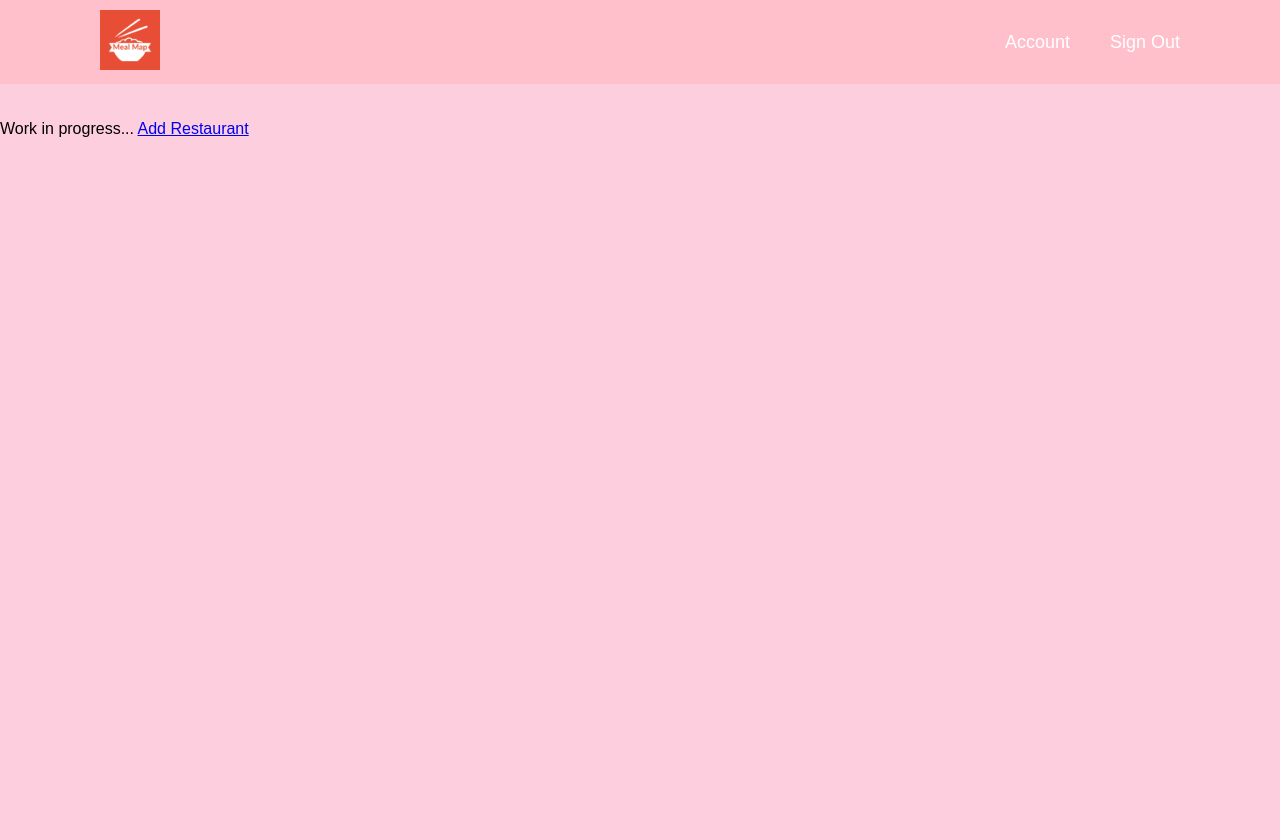
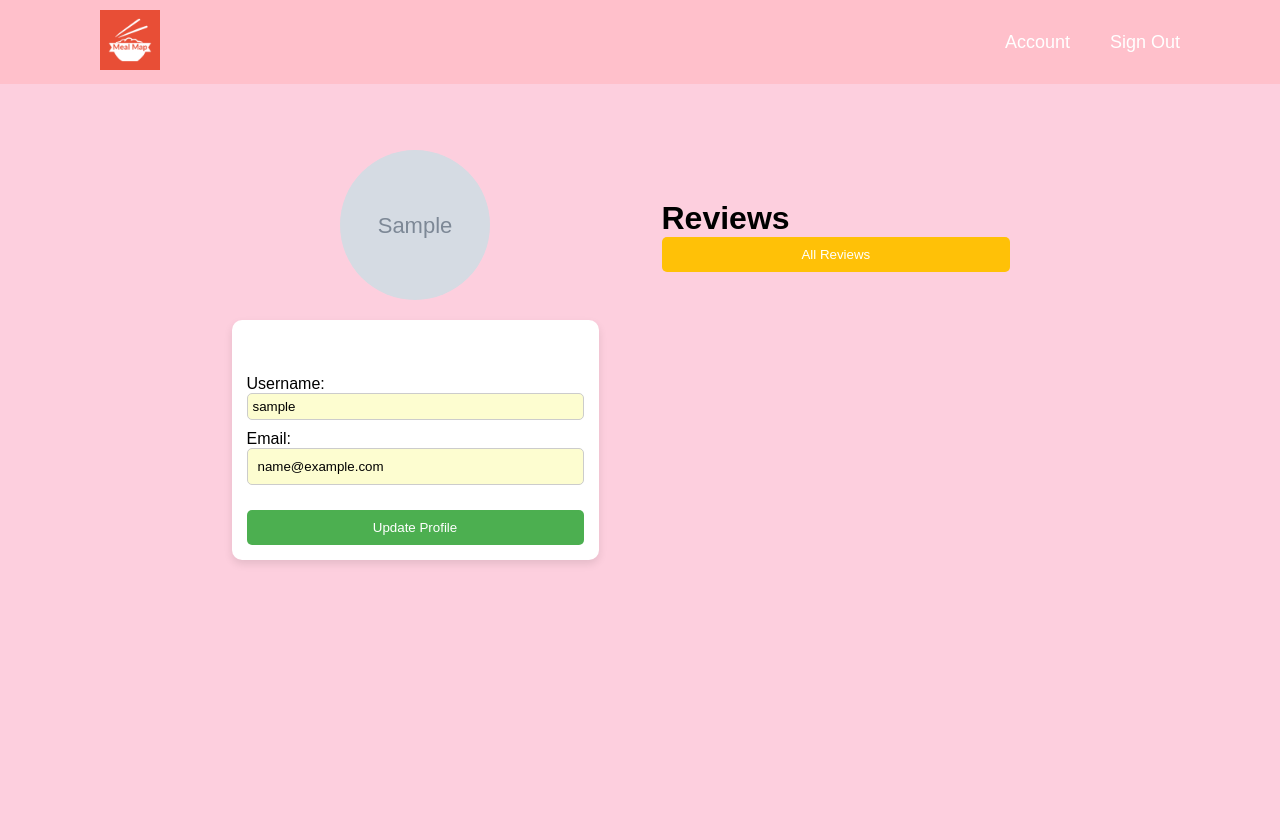
Before and after one commit to SpicyNoodleSoup/meal_map_project, a Django app: page /my-account/ in a window 1280 px wide. Shown: the top 840 px of the page. Run offline with Django 3.2, Linux system fonts and the light colour scheme; a user stored in the database is signed in; tables that the repository leaves empty hold one stand-in row (values such as "Sample post"); grey boxes marked "Sample" are stand-in pictures.

Commit message:
Account page created. Upadate profile has bug

```diff
--- a/meal_map_project/meal_map/urls.py
+++ b/meal_map_project/meal_map/urls.py
@@ -18,6 +18,7 @@ urlpatterns = [
     path('my-account/', views.my_account, name ='my_account'),
     path('my-account/add-restaurant/', views.add_restaurant, name ='add_restaurant'),
     path('my-account/my-reviews/', views.my_reviews, name ='my_reviews'),
+    path('update-profile/', views.update_profile, name='update_profile'),
 
     path('restaurant/<slug:restaurant_name_slug>/', views.restaurant, name = 'show_restaurant')
 ] + static(settings.MEDIA_URL, document_root=settings.MEDIA_ROOT)
--- a/meal_map_project/meal_map/views.py
+++ b/meal_map_project/meal_map/views.py
@@ -82,9 +82,21 @@ def homepage(request):
 
     return render(request, 'meal_map/homepage.html', context)
 
+@login_required
 def my_account(request):
-    response = render(request, 'meal_map/account.html')
-    return response
+    try:
+        reviewer_instance = request.user.reviewer
+    except Reviewer.DoesNotExist:
+        reviewer_instance = Reviewer.objects.create(user=request.user)
+
+    recent_reviews = Review.objects.filter(reviewer=reviewer_instance).order_by('-date')[:2]
+    all_reviews = Review.objects.filter(reviewer=reviewer_instance).order_by('-date')
+
+    return render(request, 'meal_map/account.html', {
+        'recent_reviews': recent_reviews,
+        'all_reviews': all_reviews,
+    })
+
 
 @login_required
 def add_restaurant(request):
@@ -178,4 +190,16 @@ def restaurant(request, restaurant_name_slug):
         context_dict['review_form'] = AddReviewForm()
 
     return render(request, 'meal_map/restaurant.html', context=context_dict)
-    return render(request, 'meal_map/restaurant.html', context=context_dict)
+
+@login_required
+def update_profile(request):
+    if request.method == 'POST':
+        username = request.POST.get('username')
+        email = request.POST.get('email')
+        user = request.user
+        user.username = username
+        user.email = email
+        user.save()
+        return redirect('my_account')  # 重定向到账户页面
+    else:
+        return redirect('my_account')  # 如果不是POST请求，重定向到账户页面
--- a/meal_map_project/static/css/style.css
+++ b/meal_map_project/static/css/style.css
@@ -216,6 +216,7 @@ button:hover {
 .login-container h1 {
     color: #333;
     margin-bottom: 20px;
+    margin-left: 40px;
 }
 
 .login-container form {
@@ -500,3 +501,118 @@ button:hover {
     font-size: 18px;
     color: #333;
 }
+
+.restaurant-rating {
+    font-size: 16px;
+    color: #ff1493; /* This can be any color that fits your design */
+    font-weight: bold;
+    margin-top: 5px;
+}
+
+.restaurant-item .restaurant-rating {
+    background-color: #fdfdd0; /* a light background */
+    padding: 5px 10px;
+    display: inline-block;
+    border-radius: 5px;
+    box-shadow: 0 2px 4px rgba(0, 0, 0, 0.1);
+    margin-top: 8px; /* space between the restaurant name and the rating */
+}
+
+.profile-picture {
+    display: block;
+    width: 150px;
+    height: 150px;
+    border-radius: 50%;
+    object-fit: cover;
+    margin: 0 auto 20px;
+}
+
+.account-container {
+    display: flex;
+    justify-content: space-around; /* 确保两边的空间相等，元素分散排列 */
+    background-color: #fdcfde;
+    padding: 20px;
+    max-width: 900px; /* 或者您想要的宽度 */
+    margin: 0 auto; /* 居中显示 */
+}
+
+.profile-section {
+    width: 45%;
+    align-items: flex-start;
+    padding: 10px;
+    text-align: left;
+}
+
+.reviews-section {
+    width: 45%;
+    padding: 10px;
+    text-align: left;
+    margin-top: 50px;
+}
+
+
+.profile-attributes,
+.review {
+    background-color: #fff;
+    padding: 15px;
+    border-radius: 10px;
+    box-shadow: 0 4px 8px rgba(0,0,0,0.1);
+    margin-bottom: 10px;
+}
+
+.profile-attributes label {
+    margin-bottom: 5px;
+}
+
+.profile-attributes input[type="text"] {
+    margin-bottom: 10px;
+    padding: 5px;
+    border: 1px solid #ccc;
+    border-radius: 5px;
+}
+
+.update-profile-btn {
+    padding: 10px 15px;
+    background-color: #4CAF50;
+    color: white;
+    border: none;
+    border-radius: 5px;
+    cursor: pointer;
+    margin-top: 10px;
+}
+
+.reviews-section {
+    width: 45%;
+}
+
+.review {
+    max-width: calc(100% - 20px);
+}
+
+.reviewer-name {
+    font-weight: bold;
+}
+
+.review-rating {
+    float: right;
+    background-color: #4CAF50;
+    color: white;
+    padding: 2px 5px;
+    border-radius: 5px;
+}
+
+.review-text {
+    clear: both;
+}
+
+.view-all-reviews-btn {
+    padding: 10px 15px;
+    background-color: #ffc107;
+    color: white;
+    border: none;
+    border-radius: 5px;
+    cursor: pointer;
+    display: block;
+    width: 95%;
+    text-align: center;
+}
--- a/meal_map_project/templates/meal_map/account.html
+++ b/meal_map_project/templates/meal_map/account.html
@@ -2,13 +2,88 @@
 {% load staticfiles %}
 
 {% block title %}
-    Account
+Account
 {% endblock %}
 
 
 {% block content %}
+<div class="account-container">
+    <div class="profile-section">
 
-Work in progress...
-<a href="{% url 'meal_map:add_restaurant' %}">Add Restaurant</a>
+        {% if request.user.reviewer.profile_picture %}
+        <img src="{{ request.user.reviewer.profile_picture.url }}" alt="Profile Picture" class="profile-picture">
+        {% else %}
+        <img src="{% static 'images/default-profile.jpg' %}" alt="Profile Picture" class="profile-picture">
+        {% endif %}
 
-{% endblock %}
+        <div class="profile-attributes">
+            <form action="{% url 'meal_map:update_profile' %}" method="post"></form>
+            <label for="username">Username:</label>
+            <input type="text" id="username" name="username" value="{{ request.user.username }}"><br>
+            <label for="email">Email:</label>
+            <input type="email" id="email" name="email" value="{{ request.user.email }}"><br>
+            <input type="submit" value="Update Profile" class="update-profile-btn">
+        </div>
+    </div>
+
+    <div class="reviews-section">
+
+        <h1>Reviews</h1>
+        <button id="toggleButton" class="view-all-reviews-btn">All Reviews</button>
+
+        <div id="recentReviews" style="display: none;">
+            <h2>Recent Reviews</h2>
+            {% if recent_reviews %}
+            <ul>
+                {% for review in recent_reviews %}
+                <li class="review">
+                    <span class="reviewer-name">{{ review.reviewer.user.username }}</span>
+                    <span class="review-rating">{{ review.rating }}</span>
+                    <p class="review-text">{{ review.review_text }}</p>
+                </li>
+                {% endfor %}
+            </ul>
+            {% else %}
+            <p>No recent reviews found.</p>
+            {% endif %}
+        </div>
+
+        <div id="allReviews" style="display: none;">
+            <h2>All Reviews</h2>
+            {% if all_reviews %}
+            <ul>
+                {% for review in all_reviews %}
+                <li class="review">
+                    <span class="reviewer-name">{{ review.reviewer.user.username }}</span>
+                    <span class="review-rating">{{ review.rating }}</span>
+                    <p class="review-text">{{ review.review_text }}</p>
+                </li>
+                {% endfor %}
+            </ul>
+            {% else %}
+            <p>No reviews found.</p>
+            {% endif %}
+        </div>
+
+
+    </div>
+
+
+    {% endblock %}
+
+    {% block scripts %}
+    <script>
+        document.getElementById('toggleButton').addEventListener('click', function () {
+            var recentReviews = document.getElementById('recentReviews');
+            var allReviews = document.getElementById('allReviews');
+
+            if (recentReviews.style.display === 'none') {
+                recentReviews.style.display = 'block';
+                allReviews.style.display = 'none';
+            } else {
+                recentReviews.style.display = 'none';
+                allReviews.style.display = 'block';
+            }
+        });
+    </script>
+    {% endblock %}
--- a/meal_map_project/templates/meal_map/homepage.html
+++ b/meal_map_project/templates/meal_map/homepage.html
@@ -16,6 +16,7 @@
                 <img src="{% static 'images/placeholder.jpg' %}" alt="Default Image">
                 {% endif %}
                 <h3>{{ restaurant.name }}</h3>
+                <p class="restaurant-rating">Rating: {{ restaurant.rating | default:"Not Rated" }}</p>
             </div>
             {% endfor %}
         </div>
@@ -34,6 +35,7 @@
                 <img src="{% static 'images/placeholder.jpg' %}" alt="Default Image">
                 {% endif %}
                 <h3>{{ restaurant.name }}</h3>
+                <p class="restaurant-rating">Rating: {{ restaurant.rating | default:"Not Rated" }}</p>
             </div>
             {% endfor %}
         </div>
@@ -55,6 +57,7 @@
                     <img src="{% static 'images/placeholder.jpg' %}" alt="Default Image">
                     {% endif %}
                     <h3>{{ restaurant.name }}</h3>
+                    <p class="restaurant-rating">Rating: {{ restaurant.rating | default:"Not Rated" }}</p>
                 </div>
                 {% endfor %}
             </div>
```
Also changed, not shown: meal_map_project/media/restaurant_photos/burger_place_1azCDc8.jpg (added), meal_map_project/media/restaurant_photos/greek_place_JwX8E2A.jpg (added), meal_map_project/media/restaurant_photos/pasta_place_vr8PTXD.jpg (added), meal_map_project/media/restaurant_photos/pizza_place_fmFbsBd.jpg (added), meal_map_project/media/restaurant_photos/seafood_meal_R3aGLPy.jpg (added), meal_map_project/media/restaurant_photos/steak_meal_HsIZnul.jpg (added), meal_map_project/media/restaurant_photos/sushi_place_2D4ffZN.jpg (added), meal_map_project/media/restaurant_photos/taco_place_7eILcKS.jpg (added), meal_map_project/media/restaurant_photos/tai_place_ZxO4GGN.jpg (added), meal_map_project/media/restaurant_photos/vegan_place_g2PSc9R.jpg (added), meal_map_project/media/reviewer_pics/cat.jpg (added), meal_map_project/media/reviewer_pics/sample.jpg (added), meal_map_project/static/images/default-profile.jpg (added).
